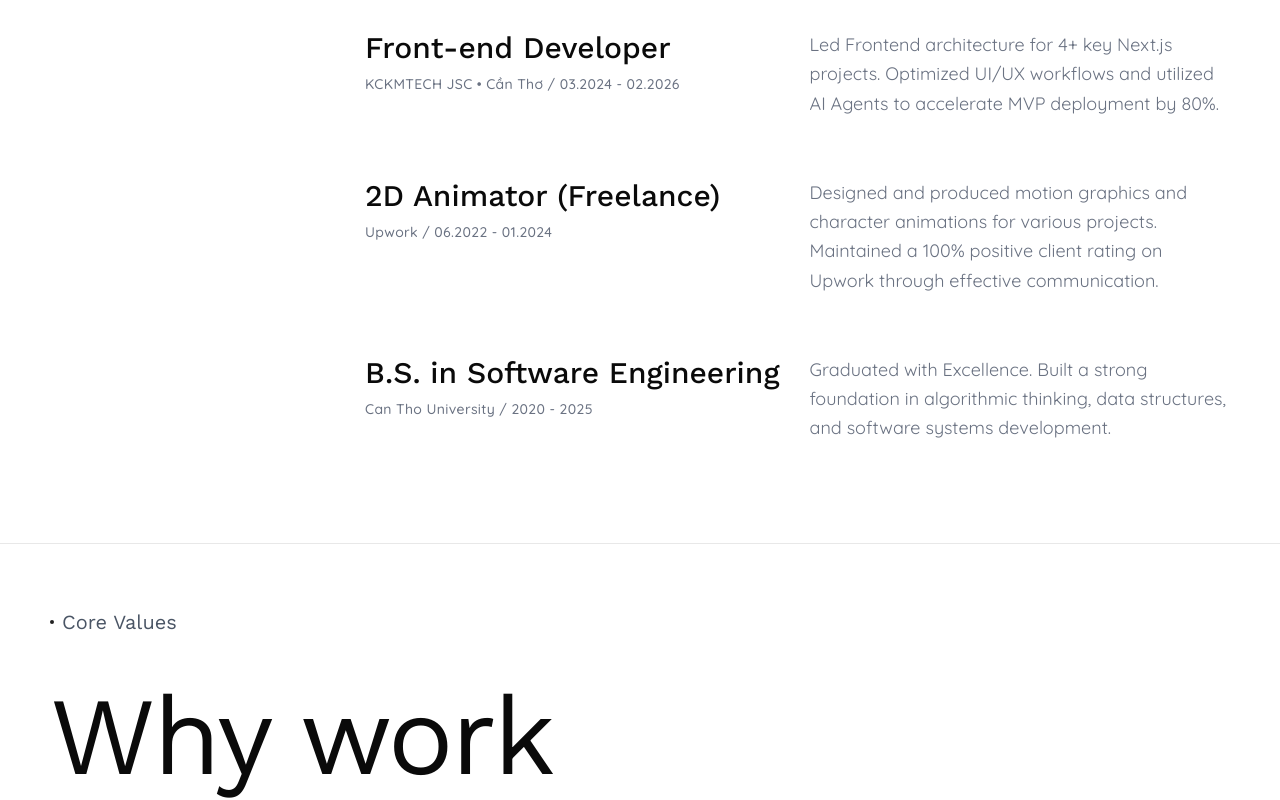
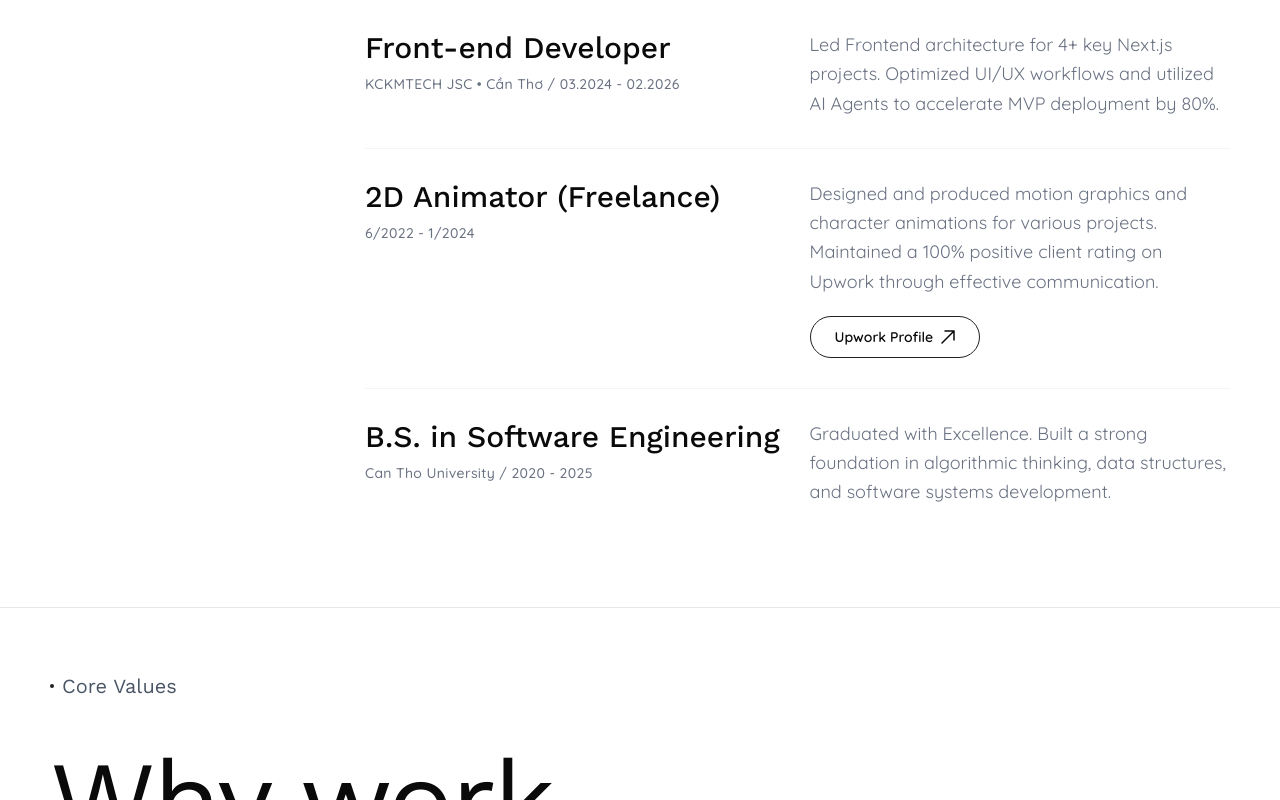
Before and after one commit to locT-581/loct-portfolio, a Next.js app: page /en/about in a window 1280 px wide. Shown: the part 1595-2395 px from the top of the page. Built offline with nearby package versions, Linux system fonts and the light colour scheme.

Commit message:
feat: display Upwork profile link for relevant job experiences and update localization files.

```diff
--- a/components/about/JobExperience.tsx
+++ b/components/about/JobExperience.tsx
@@ -21,10 +21,13 @@ export default async function JobExperience() {
 					</h2>
 
 					<div className="flex flex-col">
-						{[0, 1, 2].map((index) => (
+						{[0, 1, 2].map((index) => {
+							const hasLink = t.has(`experience.jobs.${index}.link`);
+
+							return (
 								<div
 									key={index}
-								className="group grid grid-cols-1 md:grid-cols-2 gap-6 py-7.5"
+									className="group grid grid-cols-1 md:grid-cols-2 gap-6 py-7.5 border-b border-gray-100 dark:border-gray-900 last:border-0"
 								>
 									<div className="flex flex-col gap-2">
 										<h3 className="text-2xl md:text-3xl font-work-sans font-medium">
@@ -34,13 +37,40 @@ export default async function JobExperience() {
 											{t(`experience.jobs.${index}.company`)}
 										</span>
 									</div>
-								<div>
+									<div className="flex flex-col gap-5">
 										<p className="text-gray-500 text-base md:text-lg leading-relaxed">
 											{t(`experience.jobs.${index}.desc`)}
 										</p>
+										{hasLink && (
+											<a
+												href={t(`experience.jobs.${index}.link`)}
+												target="_blank"
+												rel="noopener noreferrer"
+												className="flex items-center gap-2 w-fit px-6 py-2.5 border border-black dark:border-white rounded-full text-sm font-semibold hover:bg-black hover:text-white dark:hover:bg-white dark:hover:text-black transition-all group/btn"
+											>
+												{t("experience.viewUpwork")}
+												<svg
+													width="14"
+													height="14"
+													viewBox="0 0 14 14"
+													fill="none"
+													className="transition-transform group-hover/btn:translate-x-0.5 group-hover/btn:-translate-y-0.5"
+													aria-hidden="true"
+												>
+													<path
+														d="M1 13L13 1M13 1H4M13 1V10"
+														stroke="currentColor"
+														strokeWidth="1.5"
+														strokeLinecap="round"
+														strokeLinejoin="round"
+													/>
+												</svg>
+											</a>
+										)}
 									</div>
 								</div>
-						))}
+							);
+						})}
 					</div>
 				</div>
 			</div>
--- a/messages/en.json
+++ b/messages/en.json
@@ -1,7 +1,6 @@
 {
 	"Index": {
 		"title": "Hello!",
-		"heroDesc": "I'm Velissa — a multidisciplinary designer with a passion for turning ideas into visually impactful experiences.",
 		"stats": {
 			"clients": "Happy Clients",
 			"experience": "Years Experience",
@@ -149,6 +148,7 @@
 		"experience": {
 			"label": "Experience & Education",
 			"heading": "My Professional Journey",
+			"viewUpwork": "Upwork Profile",
 			"jobs": [
 				{
 					"role": "Front-end Developer",
@@ -157,8 +157,9 @@
 				},
 				{
 					"role": "2D Animator (Freelance)",
-					"company": "Upwork / 06.2022 - 01.2024",
-					"desc": "Designed and produced motion graphics and character animations for various projects. Maintained a 100% positive client rating on Upwork through effective communication."
+					"company": "6/2022 - 1/2024",
+					"desc": "Designed and produced motion graphics and character animations for various projects. Maintained a 100% positive client rating on Upwork through effective communication.",
+					"link": "https://www.upwork.com/freelancers/~014f887f8f402e5149?mp_source=share"
 				},
 				{
 					"role": "B.S. in Software Engineering",
--- a/messages/vi.json
+++ b/messages/vi.json
@@ -1,7 +1,6 @@
 {
 	"Index": {
 		"title": "Xin chào!",
-		"heroDesc": "Tôi là Velissa — một nhà thiết kế đa ngành với niềm đam mê biến những ý tưởng thành trải nghiệm có tác động mạnh mẽ về mặt thị giác.",
 		"stats": {
 			"clients": "Khách hàng hài lòng",
 			"experience": "Năm kinh nghiệm",
@@ -149,6 +148,7 @@
 		"experience": {
 			"label": "Kinh nghiệm & Học vấn",
 			"heading": "Hành Trình Sự Nghiệp Của Tôi",
+			"viewUpwork": "Hồ sơ Upwork",
 			"jobs": [
 				{
 					"role": "Lập trình viên Front-end",
@@ -157,8 +157,9 @@
 				},
 				{
 					"role": "2D Animator (Freelance)",
-					"company": "GlowUp Wellness App / 2033",
-					"desc": "Thiết kế ý tưởng và sản xuất motion graphics, animation cho đa dạng dự án. Duy trì 100% đánh giá tích cực từ khách hàng trên nền tảng Upwork nhờ kỹ năng giao tiếp hiệu quả."
+					"company": "6/2022 - 1/2024",
+					"desc": "Thiết kế ý tưởng và sản xuất motion graphics, animation cho đa dạng dự án. Duy trì 100% đánh giá tích cực từ khách hàng trên nền tảng Upwork nhờ kỹ năng giao tiếp hiệu quả.",
+					"link": "https://www.upwork.com/freelancers/~014f887f8f402e5149?mp_source=share"
 				},
 				{
 					"role": "Cử nhân Kỹ thuật Phần mềm (Software Engineering)",
```
Lines whose indentation alone changed are shown as unchanged.
